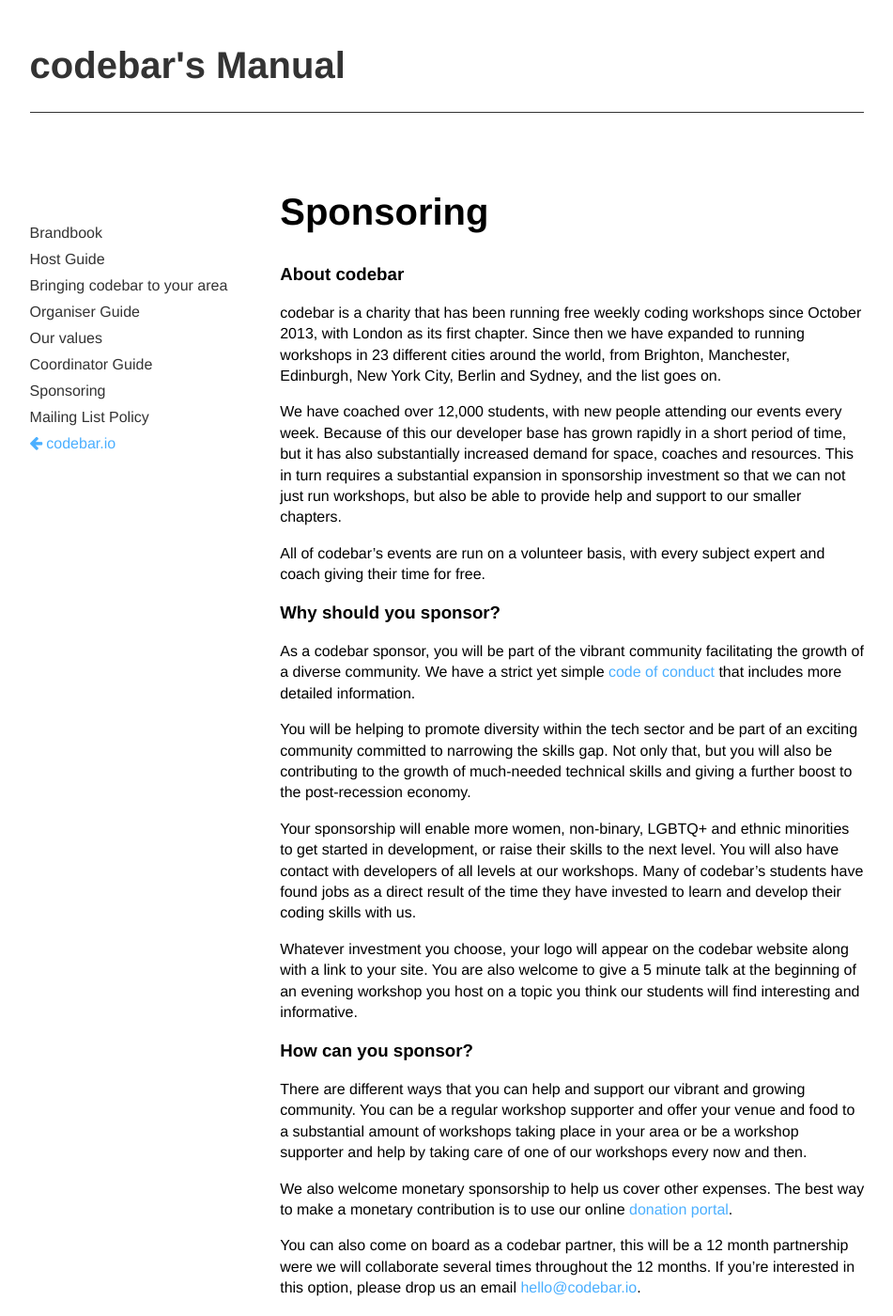
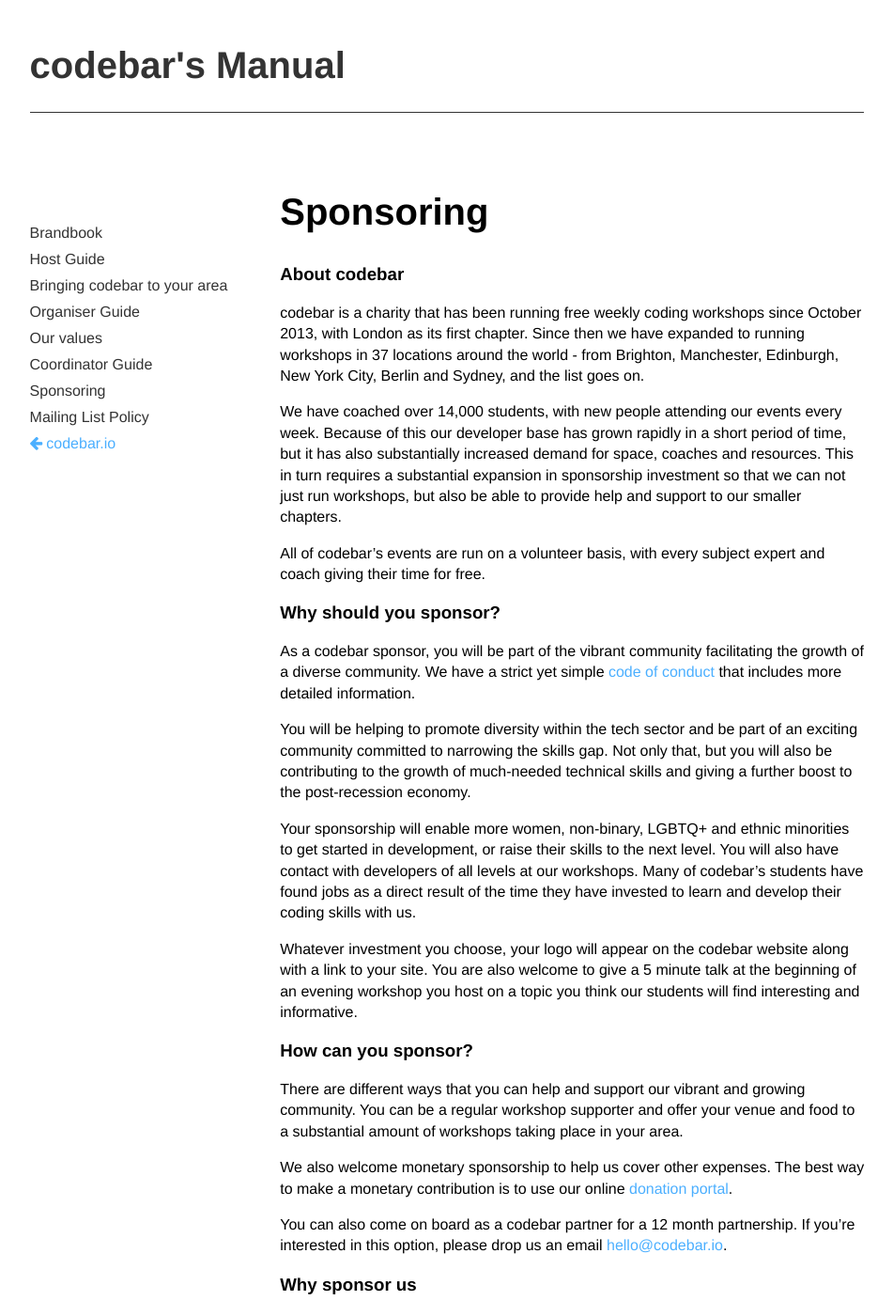
Before and after one commit to codebar/manual, a Jekyll site: the page built from _posts/2014-12-19-becoming-a-sponsor.md, in a window 1280 px wide and 1400 px high. Shown: the whole window at 94% size, without its empty margins (164-1115 px from the left). Built offline with Jekyll 4.4.1, drawn with Linux system fonts in a browser that asks for light colours; nearby versions of some CDN libraries; some of the changed text lies outside the part shown.

Commit message:
update some copy on the sponsor page

```diff
--- a/_includes/footer.html
+++ b/_includes/footer.html
@@ -1,6 +1,6 @@
 <footer>
   <p>© {{ site.time | date: "%Y" }} codebar</p>
-  <p>Registered UK company number: 10791813</p>
+  <p>Registered UK charity number: 1187776</p>
 </footer>
 </div>
 </body>
--- a/_posts/2014-12-19-becoming-a-sponsor.md
+++ b/_posts/2014-12-19-becoming-a-sponsor.md
@@ -5,9 +5,9 @@
 
 ### About codebar
 
-codebar is a charity that has been running free weekly coding workshops since October 2013, with London as its first chapter. Since then we have expanded to running workshops in 23 different cities around the world, from Brighton, Manchester, Edinburgh, New York City, Berlin and Sydney, and the list goes on.
+codebar is a charity that has been running free weekly coding workshops since October 2013, with London as its first chapter. Since then we have expanded to running workshops in 37 locations around the world - from Brighton, Manchester, Edinburgh, New York City, Berlin and Sydney, and the list goes on.
 
-We have coached over 12,000 students, with new people attending our events every week. Because of this our developer base has grown rapidly in a short period of time, but it has also substantially increased demand for space, coaches and resources. This in turn requires a substantial expansion in sponsorship investment so that we can not just run workshops, but also be able to provide help and support to our smaller chapters.
+We have coached over 14,000 students, with new people attending our events every week. Because of this our developer base has grown rapidly in a short period of time, but it has also substantially increased demand for space, coaches and resources. This in turn requires a substantial expansion in sponsorship investment so that we can not just run workshops, but also be able to provide help and support to our smaller chapters.
 
 All of codebar’s events are run on a volunteer basis, with every subject expert and coach giving their time for free.
 
@@ -24,11 +24,11 @@
 
 ### How can you sponsor?
 
-There are different ways that you can help and support our vibrant and growing community. You can be a regular workshop supporter and offer your venue and food to a substantial amount of workshops taking place in your area or be a workshop supporter and help by taking care of one of our workshops every now and then.
+There are different ways that you can help and support our vibrant and growing community. You can be a regular workshop supporter and offer your venue and food to a substantial amount of workshops taking place in your area.
 
 We also welcome monetary sponsorship to help us cover other expenses. The best way to make a monetary contribution is to use our online [donation portal](https://codebar.enthuse.com/donate/#!/).
 
-You can also come on board as a codebar partner, this will be a 12 month partnership were we will collaborate several times throughout the 12 months. If you're interested in this option, please drop us an email <hello@codebar.io>.
+You can also come on board as a codebar partner for a 12 month partnership. If you're interested in this option, please drop us an email <hello@codebar.io>.
 
 
 ### Why sponsor us
@@ -42,15 +42,16 @@
 
 #### What your sponsorship money is being used for
 
-- Our infrastructure costs (we pay all services we use to manage both technical and administrative aspects of codebar from hosting, to accounting etc)
+- Our infrastructure costs (we pay for all the services we use to manage both technical and administrative aspects of codebar from hosting, to accounting etc)
 - Promotional materials to help get the word out
 - Support for chapters that are at times unable to find local sponsorship for their workshops
 - Running more specialised events (all our events are free and run by volunteers - but we still need to handle food catering, marketing, planning and other administrative costs)
+- Travel cost reimbursement for students attending our workshops
 
 ### What do you get in return?
 
 Whatever your investment, you can be proud knowing that you are an active member of this flourishing sector, enabling people to find jobs, enhance their existing careers and substantially improve the quality of life of those who are often discriminated against.
 
-Depending on your level of sponsorship, we will also list your logo and link on our website, thank you on Twitter, mention you in our bi-monthly newsletter and you will be welcome to distribute your marketing collateral at our events.
+Depending on your level of sponsorship, we will also list your logo and link on our website, thank you on all our socials, mention you in our bi-monthly newsletter and you will be welcome to distribute your marketing collateral at our events.
 
 We look forward to welcoming you to our evolving community!
```
Also changed, not shown: _posts/2014-12-12-mailing-list-policy.md (+2 -2 lines), _posts/2015-02-05-organiser-guide.md (+6 -4 lines), _posts/2015-02-06-bringing-codebar-to-your-area.md (+3 -3 lines), _posts/2015-03-26-host-guide.md (+1 -1 lines).
